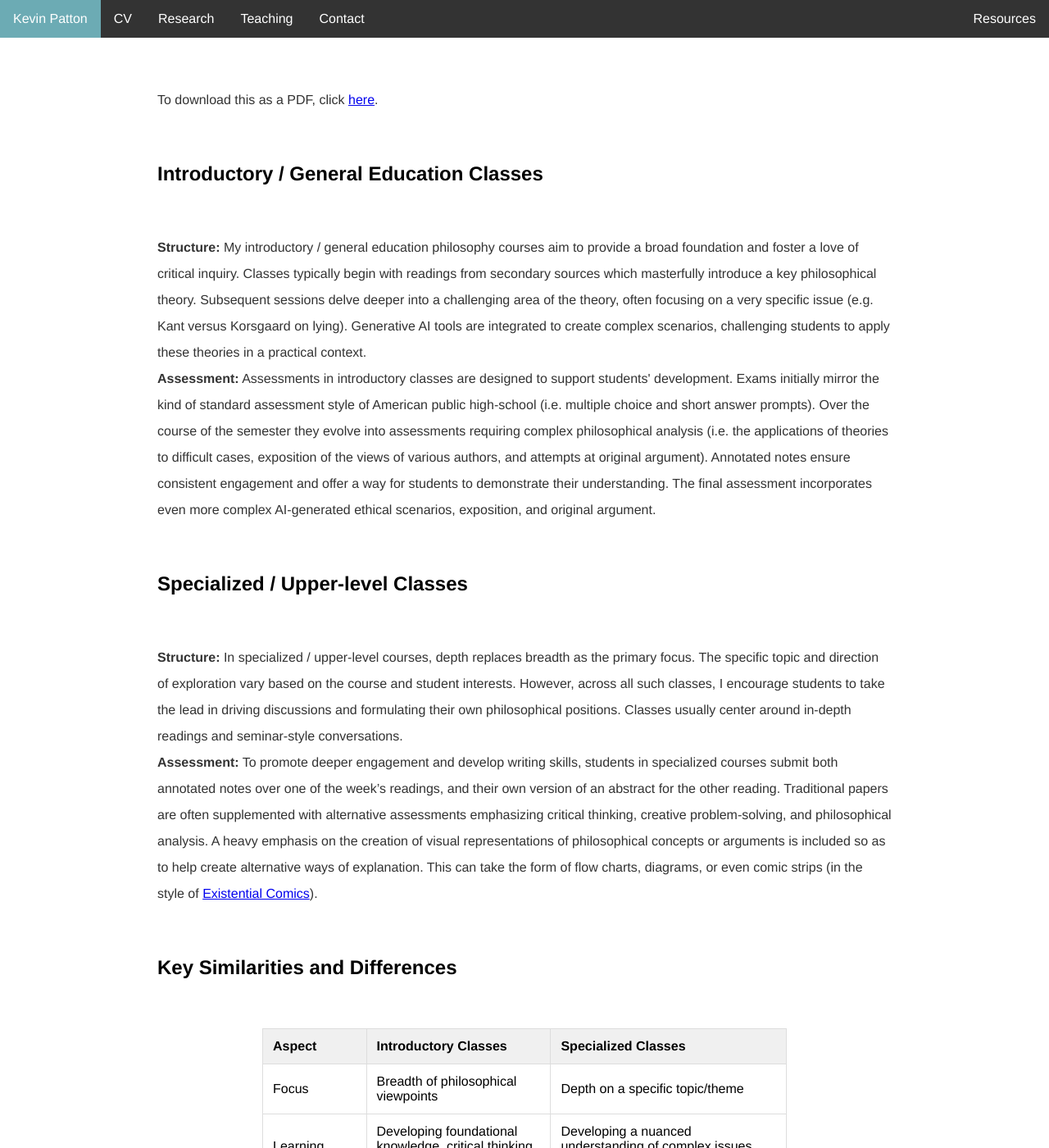
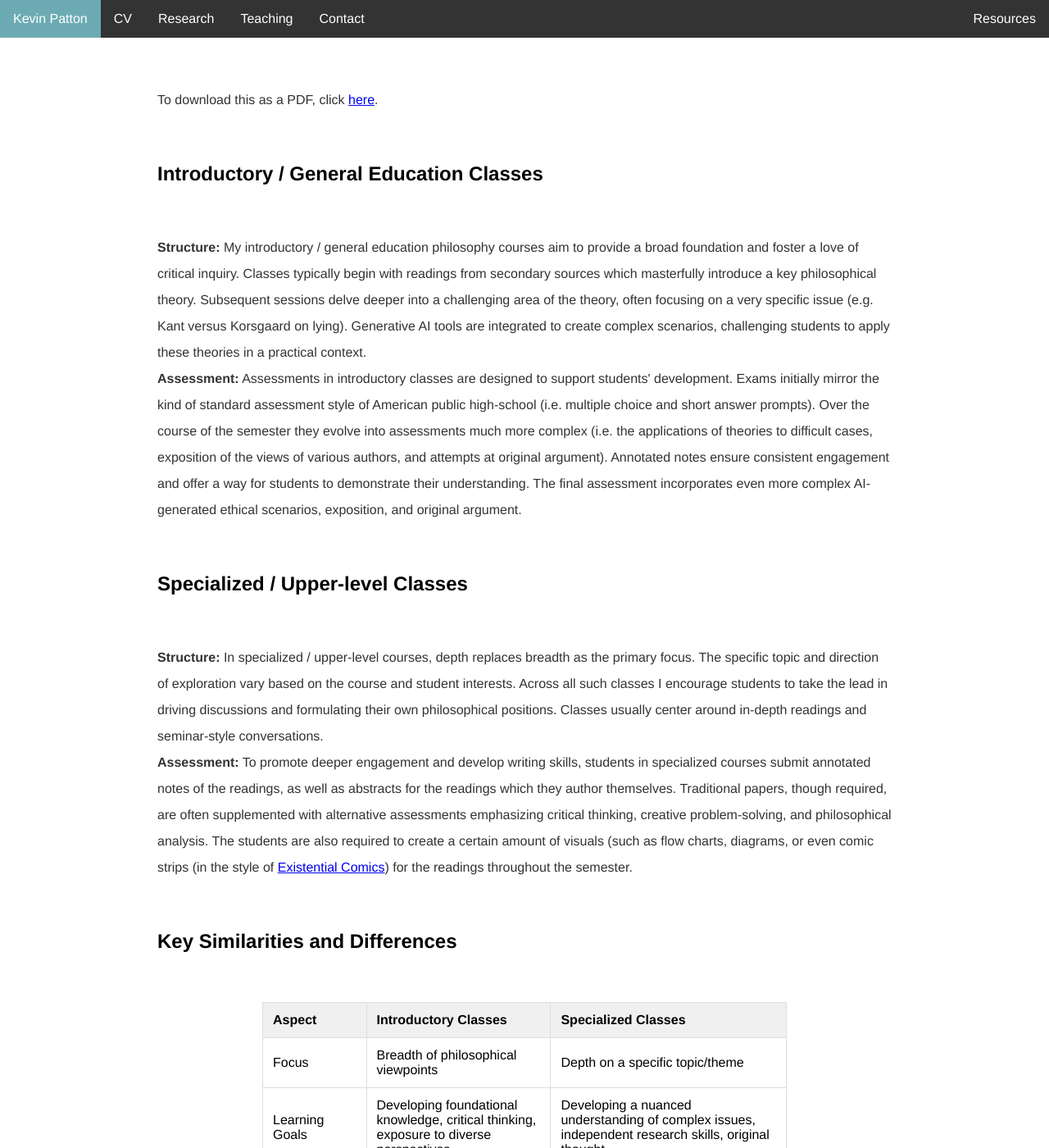
Before and after one commit to kevinjpatton/kevinjpatton.github.io, a Jekyll site: the page built from teaching/pedagogy/index.html, in a window 1280 px wide and 1400 px high. Shown: the whole window at 82% size. Built offline with Jekyll 4.4.1, drawn with Linux system fonts in a browser that asks for light colours; Markdown is read by kramdown in place of the engine named in the settings.

Commit message:
Update index.html

```diff
--- a/teaching/pedagogy/index.html
+++ b/teaching/pedagogy/index.html
@@ -6,10 +6,10 @@
 <p>To download this as a PDF, click <a href="/teaching/pedagogy/Handout - Approach to Teaching.pdf" target="_blank">here</a>.</p>
 
 <h2>Introductory / General Education Classes</h2>
-<p><b>Structure:</b> My introductory / general education philosophy courses aim to provide a broad foundation and foster a love of critical inquiry. Classes typically begin with readings from secondary sources which masterfully introduce a key philosophical theory. Subsequent sessions delve deeper into a challenging area of the theory, often focusing on a very specific issue (e.g. Kant versus Korsgaard on lying). Generative AI tools are integrated to create complex scenarios, challenging students to apply these theories in a practical context.<br><b>Assessment:</b> Assessments in introductory classes are designed to support students' development. Exams initially mirror the kind of standard assessment style of American public high-school (i.e. multiple choice and short answer prompts). Over the course of the semester they evolve into assessments requiring complex philosophical analysis (i.e. the applications of theories to difficult cases, exposition of the views of various authors, and attempts at original argument). Annotated notes ensure consistent engagement and offer a way for students to demonstrate their understanding. The final assessment incorporates even more complex AI-generated ethical scenarios, exposition, and original argument.</p>
+<p><b>Structure:</b> My introductory / general education philosophy courses aim to provide a broad foundation and foster a love of critical inquiry. Classes typically begin with readings from secondary sources which masterfully introduce a key philosophical theory. Subsequent sessions delve deeper into a challenging area of the theory, often focusing on a very specific issue (e.g. Kant versus Korsgaard on lying). Generative AI tools are integrated to create complex scenarios, challenging students to apply these theories in a practical context.<br><b>Assessment:</b> Assessments in introductory classes are designed to support students' development. Exams initially mirror the kind of standard assessment style of American public high-school (i.e. multiple choice and short answer prompts). Over the course of the semester they evolve into assessments much more complex (i.e. the applications of theories to difficult cases, exposition of the views of various authors, and attempts at original argument). Annotated notes ensure consistent engagement and offer a way for students to demonstrate their understanding. The final assessment incorporates even more complex AI-generated ethical scenarios, exposition, and original argument.</p>
 
 <h2>Specialized / Upper-level Classes</h2>
-<p><b>Structure:</b> In specialized / upper-level courses, depth replaces breadth as the primary focus. The specific topic and direction of exploration vary based on the course and student interests. However, across all such classes, I encourage students to take the lead in driving discussions and formulating their own philosophical positions. Classes usually center around in-depth readings and seminar-style conversations.<br><b>Assessment:</b> To promote deeper engagement and develop writing skills, students in specialized courses submit both annotated notes over one of the week’s readings, and their own version of an abstract for the other reading. Traditional papers are often supplemented with alternative assessments emphasizing critical thinking, creative problem-solving, and philosophical analysis. A heavy emphasis on the creation of visual representations of philosophical concepts or arguments is included so as to help create alternative ways of explanation. This can take the form of flow charts, diagrams, or even comic strips (in the style of <a href="https://existentialcomics.com" target="_blank">Existential Comics</a>).</p>
+<p><b>Structure:</b> In specialized / upper-level courses, depth replaces breadth as the primary focus. The specific topic and direction of exploration vary based on the course and student interests. Across all such classes I encourage students to take the lead in driving discussions and formulating their own philosophical positions. Classes usually center around in-depth readings and seminar-style conversations.<br><b>Assessment:</b> To promote deeper engagement and develop writing skills, students in specialized courses submit annotated notes of the readings, as well as abstracts for the readings which they author themselves. Traditional papers, though required, are often supplemented with alternative assessments emphasizing critical thinking, creative problem-solving, and philosophical analysis. The students are also required to create a certain amount of visuals (such as flow charts, diagrams, or even comic strips (in the style of <a href="https://existentialcomics.com" target="_blank">Existential Comics</a>) for the readings throughout the semester.</p>
 
 <h2>Key Similarities and Differences</h2>
 <table>
```
